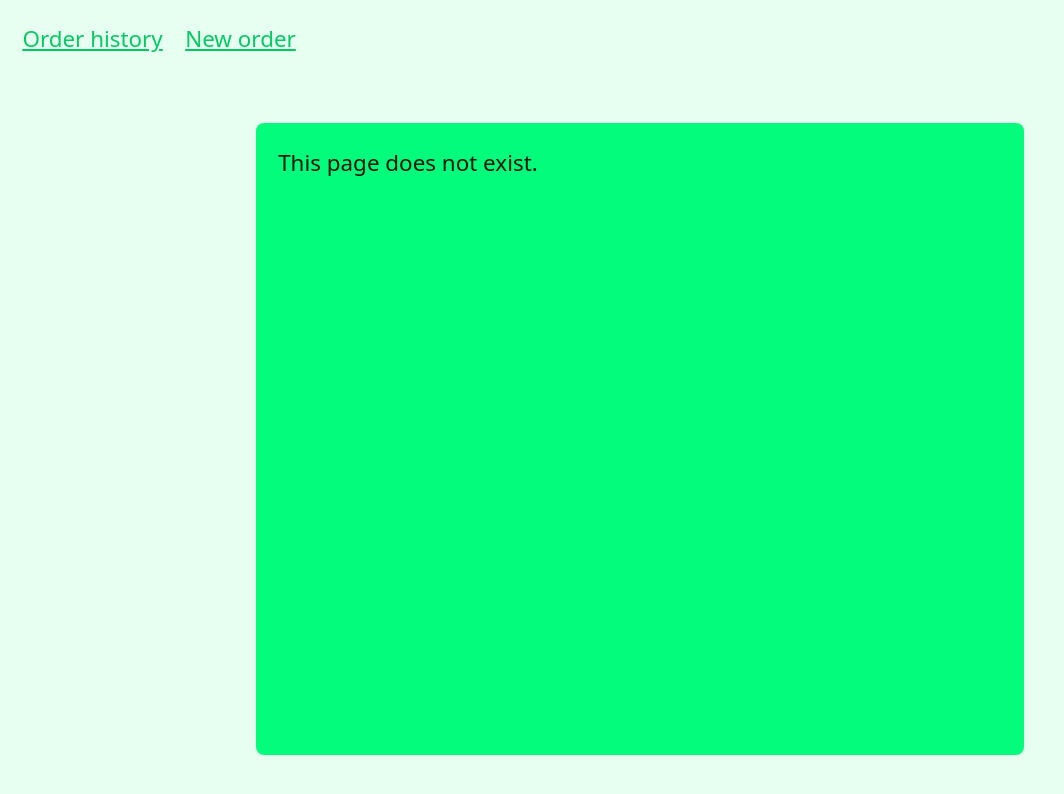
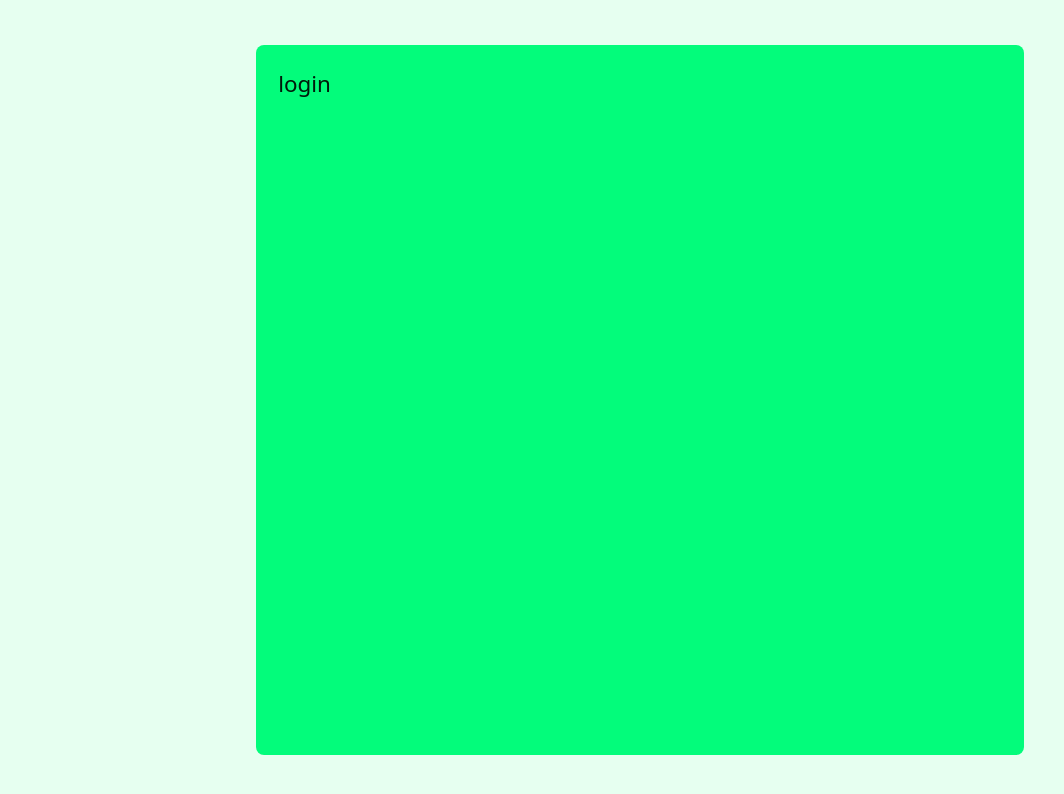
Before and after one commit to gregoryb79/int-fs-nov-24-delivery, a React (Vite) app in the folder delivery-app/: page /login in a window 1280 px wide. Shown: the top 794 px of the page, without its empty margins (0-1064 px from the left). Built offline with nearby package versions, Linux system fonts and the light colour scheme.

Commit message:
login and register pages and mock

```diff
--- /dev/null
+++ b/delivery-app/src/pages/Login.tsx
@@ -0,0 +1,9 @@
+import { Main } from "../components/Main";
+
+export function Login() {
+    return (
+        <Main>
+            <p>login</p>
+        </Main>
+    );
+}
--- /dev/null
+++ b/delivery-app/src/pages/Register.tsx
@@ -0,0 +1,9 @@
+import { Main } from "../components/Main";
+
+export function Register() {
+    return (
+        <Main>
+            <p>register</p>
+        </Main>
+    );
+}
```
Also changed, not shown: delivery-app/src/router.ts (+15 -2 lines), 1 other file (tests, documents, lock files or other folders).
